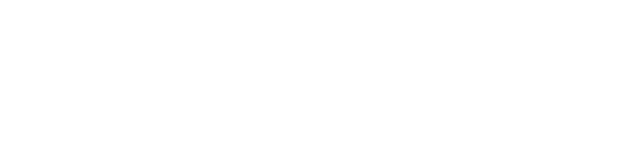
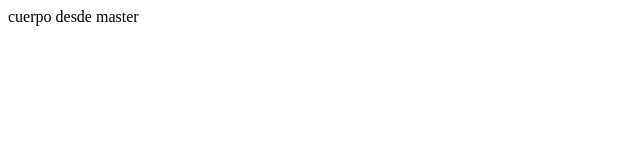
Before and after one commit to pmartinezp/Probando, a plain HTML site: page index.html in a window 1280 px wide. Shown: the whole page, without its empty margins (0-640 px from the left). Drawn offline with Linux system fonts and the light colour scheme.

Commit message:
Consolidación 4: añado body

```diff
--- a/index.html
+++ b/index.html
@@ -2,4 +2,7 @@
 	<title>
 		Título inicial
 	</title>
+	<body>
+		cuerpo desde master
+	</body>
 </html>
```
